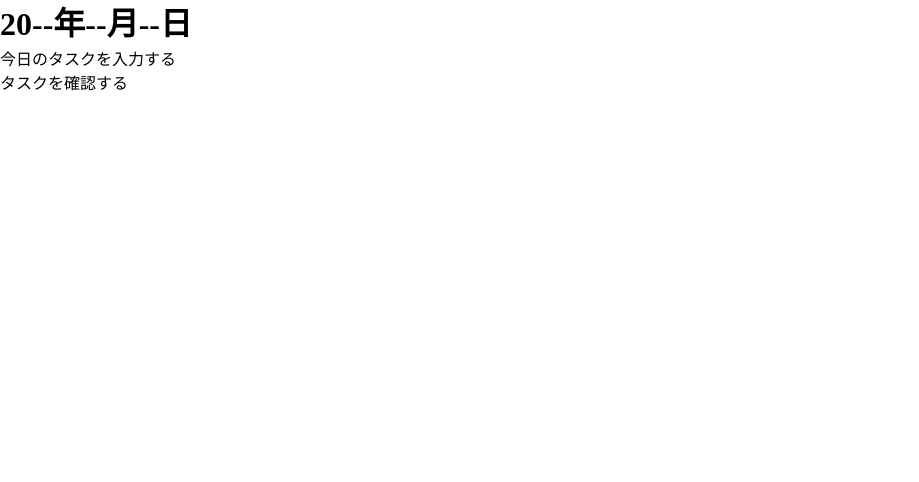
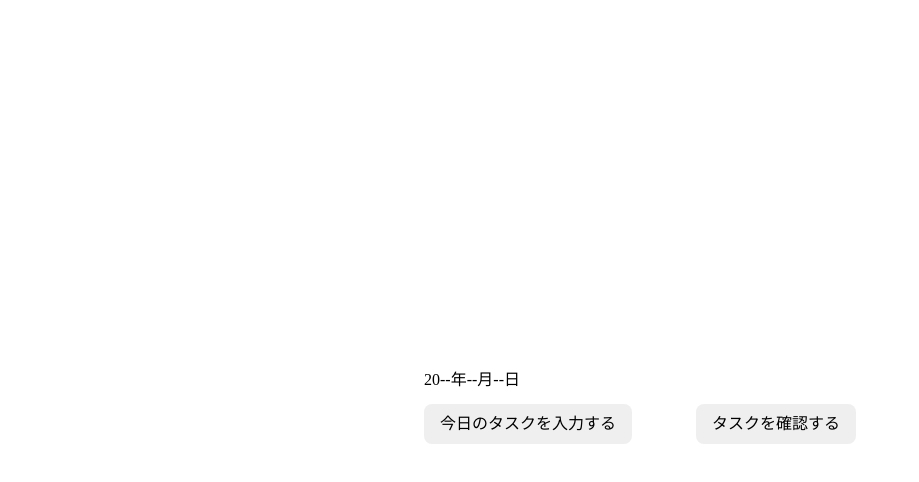
Before and after one commit to kinu83/MICH-project, a React (Vite) app: page / in a window 1280 px wide. Shown: the top 482 px of the page, without its empty margins (0-919 px from the left). Built offline with nearby package versions, Linux system fonts and the light colour scheme.

Commit message:
ルートページのレイアウト用のCSSを追加しました

```diff
--- /dev/null
+++ b/src/App.module.css
@@ -0,0 +1,29 @@
+.app {
+  width: 100%;
+  min-height: 100vh;
+  display: grid;
+  place-content: center;
+}
+
+.container {
+  width: 480px;
+}
+
+.dateHeader {
+  width: 100%;
+  padding: 12px 24px;
+}
+
+.taskContainer {
+  display: flex;
+  justify-content: space-between;
+  width: 100%;
+  padding: 0 24px;
+}
+
+.taskButton {
+  padding: 8px 16px;
+  border-radius: 8px;
+  border: none;
+  cursor: pointer;
+}
--- a/src/App.tsx
+++ b/src/App.tsx
@@ -1,10 +1,20 @@
+import styles from './App.module.css'
+
 function App() {
   return (
-    <div>
-      <div><h1>20--年--月--日</h1></div>
-      <div>
-        <div><p>今日のタスクを入力する</p></div>
-        <div><p>タスクを確認する</p></div>
+    <div className={styles.app}>
+      <div className={styles.container}>
+        <div className={styles.dateHeader}>
+          <span>20--年--月--日</span>
+        </div>
+        <div className={styles.taskContainer}>
+          <button className={styles.taskButton}>
+            <span>今日のタスクを入力する</span>
+          </button>
+          <button className={styles.taskButton}>
+            <span>タスクを確認する</span>
+          </button>
+        </div>
       </div>
     </div>
   )
```
